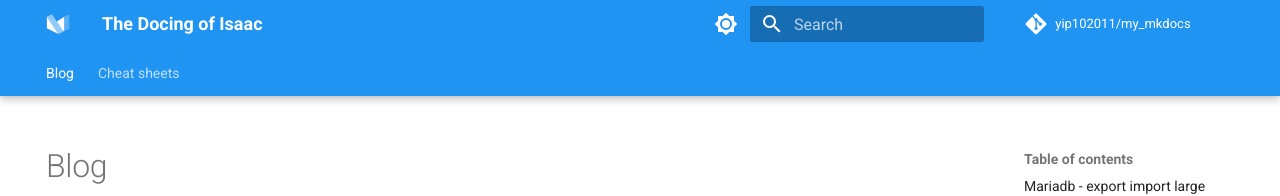
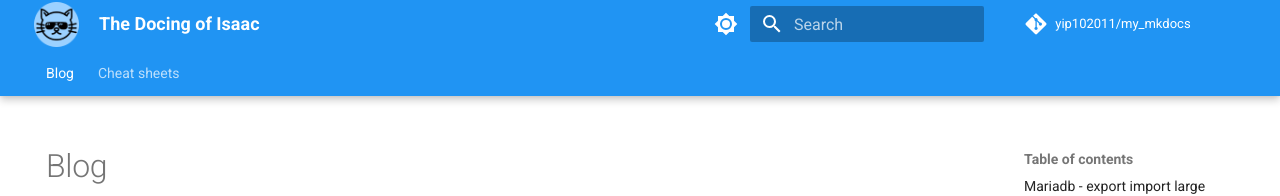
Before and after one commit to yip102011/my_mkdocs, an MkDocs documentation site: the page built from docs/index.md, in a window 1280 px wide. Shown: the top 196 px of the page. Built offline with MkDocs 1.6.1 and Material for MkDocs 9.7.7, drawn with Linux system fonts in a browser that asks for light colours; comment, search, counter and statistics services are not loaded.

Commit message:
change logo

```diff
--- /dev/null
+++ b/docs/stylesheets/extra.css
@@ -0,0 +1,7 @@
+header.md-header > nav > a.md-logo{
+    margin: 0px;
+    padding: 0px;
+}
+header.md-header > nav > a.md-logo > img{
+    height: 45px;
+}
--- a/mkdocs.yml
+++ b/mkdocs.yml
@@ -83,13 +83,14 @@ theme:
     text: Roboto
     code: Roboto Mono
   favicon: assets/favicon.png
+  logo: assets/icon-144x144.png
   icon:
     logo: logo
 
 # extra_javascript:
 #   - javascripts/extra.js
-# extra_css:
-#   - stylesheets/extra.css
+extra_css:
+  - stylesheets/extra.css
 # .
 # ├─ docs/
 # │  └─ stylesheets/
```
Also changed, not shown: docs/assets/icon-144x144.png (added).
